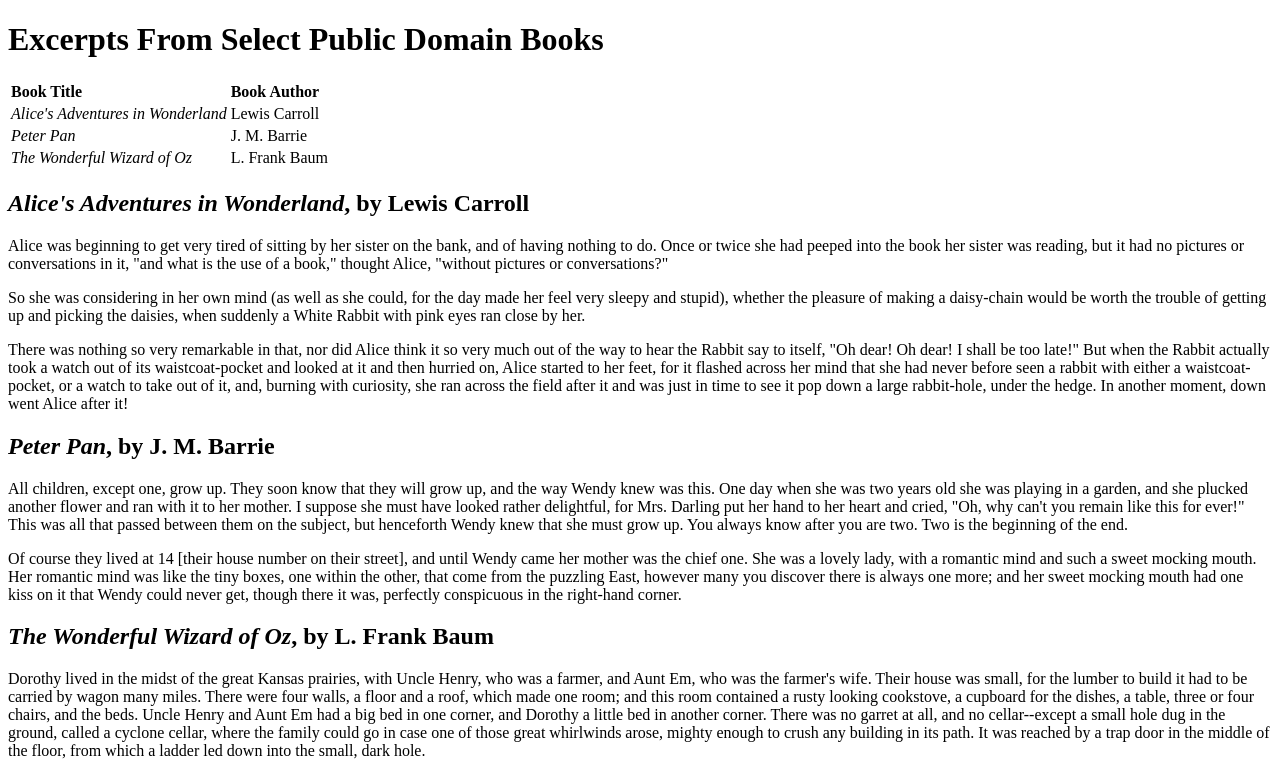
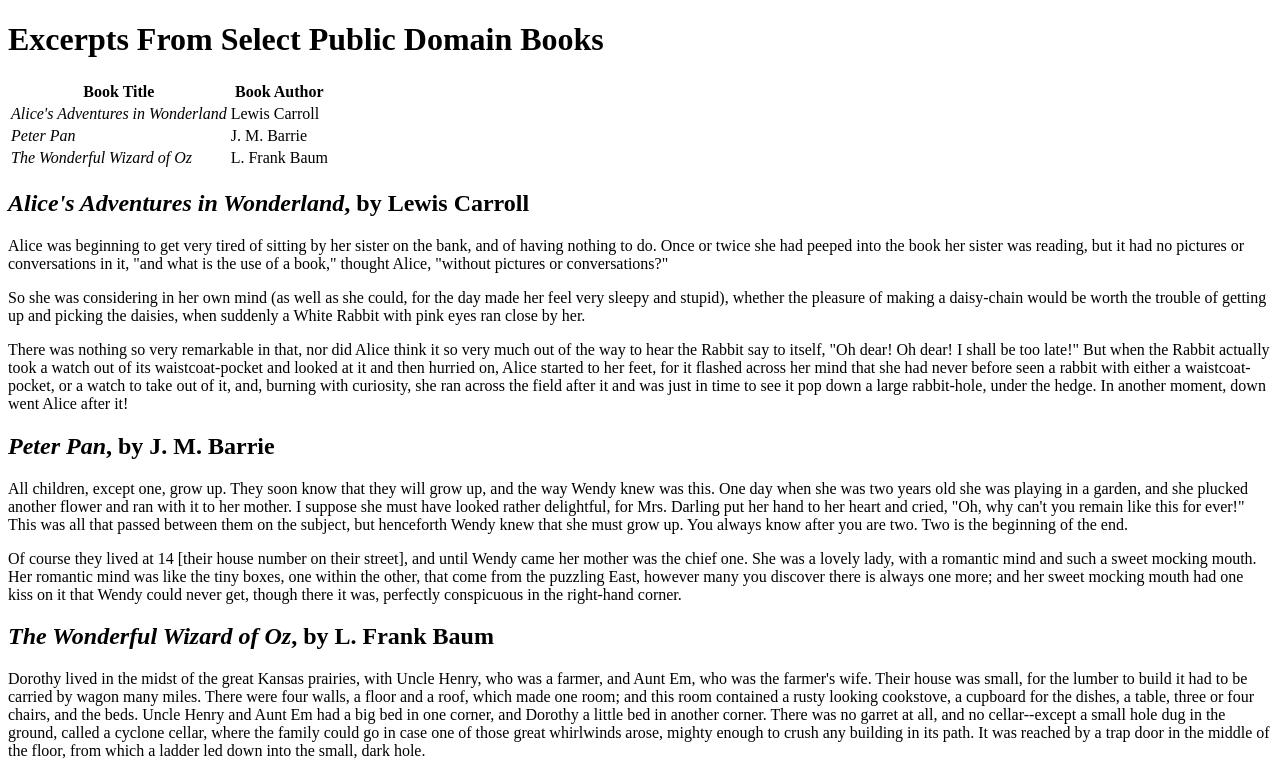
Before and after one commit to angmadera1/itmd361-lab3, a plain HTML site: page index.html in a window 1280 px wide. Shown: the top 773 px of the page. Drawn offline with Linux system fonts and the light colour scheme.

Commit message:
updated table to include header tag

```diff
--- a/index.html
+++ b/index.html
@@ -7,10 +7,13 @@
     <body>
         <h1>Excerpts From Select Public Domain Books</h1>
         <table>
+            <thead>
                 <tr>
-                <td><strong>Book Title</strong></td>
-                <td><strong>Book Author</strong></td>
+                    <th><strong>Book Title</strong></th>
+                    <th><strong>Book Author</strong></th>
                 </tr>
+            </thead>
+            <tbody>
                 <tr>
                     <td><em>Alice's Adventures in Wonderland</em></td>
                     <td>Lewis Carroll</td>
@@ -23,6 +26,7 @@
                     <td><em>The Wonderful Wizard of Oz</em></td>
                     <td>L. Frank Baum</td>
                 </tr>
+            </tbody>
         </table>
         <h2><em>Alice's Adventures in Wonderland</em>, by Lewis Carroll</h2>
         <p>Alice was beginning to get very tired of sitting by her sister on the bank, and of having nothing to do. Once or twice she had peeped into the book her sister was reading, but it had no pictures or conversations in it, "and what is the use of a book," thought Alice, "without pictures or conversations?"</p>
```
Lines whose indentation alone changed are shown as unchanged.
